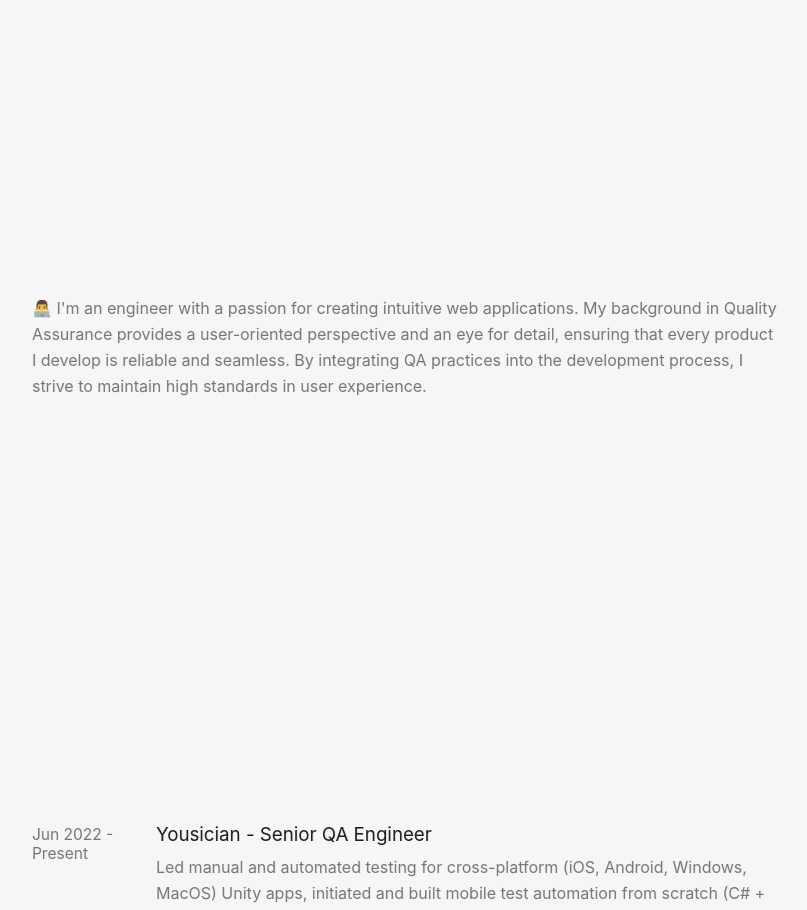
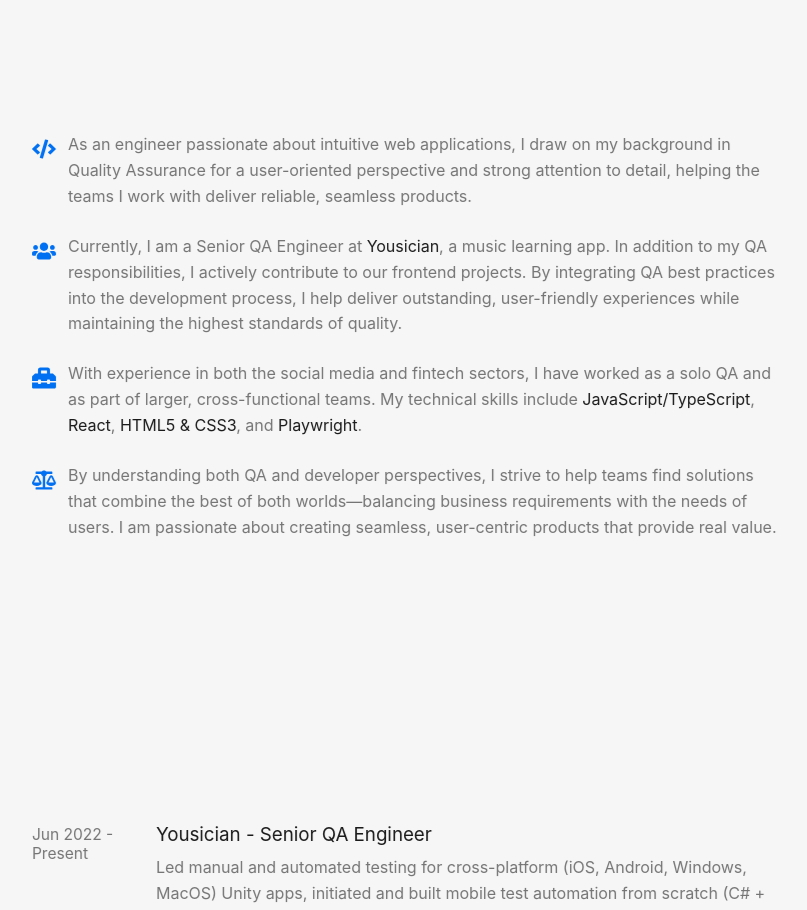
Before and after one commit to fedulovs/portfolio, a Next.js app: page / in a window 1280 px wide. Shown: the part 860-1770 px from the top of the page, without its empty margins (190-997 px from the left). Built offline with nearby package versions, Linux system fonts and the light colour scheme.

Commit message:
Add About section

```diff
--- a/components/About.tsx
+++ b/components/About.tsx
@@ -1,19 +1,98 @@
 import React from 'react';
 import { SlideInFromLeft } from './SlideInFromLeft';
+import { FaCode, FaUsers, FaToolbox, FaBalanceScale } from 'react-icons/fa';
 
-const About = () => {
-    return (
-        <SlideInFromLeft>
-            <p>
-                👨‍💻 I&apos;m an engineer with a passion for creating intuitive
-                web applications. My background in Quality Assurance provides a
-                user-oriented perspective and an eye for detail, ensuring that
-                every product I develop is reliable and seamless. By integrating
-                QA practices into the development process, I strive to maintain
-                high standards in user experience.
-            </p>
-        </SlideInFromLeft>
-    );
-};
+import styled from 'styled-components';
+
+const AboutText = styled.div`
+    a {
+        color: ${({ theme }) => theme.text};
+        &:hover {
+            opacity: 0.8;
+        }
+    }
+`;
+
+const PIconRow = styled.div`
+    display: flex;
+    align-items: flex-start;
+    gap: 0.75em;
+    margin-bottom: 1.5em;
+`;
+
+const IconStyled = styled.span`
+    display: flex;
+    font-size: 1.5em;
+    color: ${({ theme }) => theme.primary};
+    margin-top: 0.2em;
+`;
+
+const Skill = styled.span`
+    color: ${({ theme }) => theme.text};
+`;
+
+const About = () => (
+    <SlideInFromLeft>
+        <AboutText>
+            <PIconRow>
+                <IconStyled>
+                    <FaCode />
+                </IconStyled>
+                <p>
+                    As an engineer passionate about intuitive web applications,
+                    I draw on my background in Quality Assurance for a
+                    user-oriented perspective and strong attention to detail,
+                    helping the teams I work with deliver reliable, seamless
+                    products.
+                </p>
+            </PIconRow>
+            <PIconRow>
+                <IconStyled>
+                    <FaUsers />
+                </IconStyled>
+                <p>
+                    Currently, I am a Senior QA Engineer at{' '}
+                    <a
+                        href='https://yousician.com'
+                        target='_blank'
+                        rel='noopener noreferrer'
+                    >
+                        Yousician
+                    </a>
+                    , a music learning app. In addition to my QA
+                    responsibilities, I actively contribute to our frontend
+                    projects. By integrating QA best practices into the
+                    development process, I help deliver outstanding,
+                    user-friendly experiences while maintaining the highest
+                    standards of quality.
+                </p>
+            </PIconRow>
+            <PIconRow>
+                <IconStyled>
+                    <FaToolbox />
+                </IconStyled>
+                <p>
+                    With experience in both the social media and fintech
+                    sectors, I have worked as a solo QA and as part of larger,
+                    cross-functional teams. My technical skills include{' '}
+                    <Skill>JavaScript/TypeScript</Skill>, <Skill>React</Skill>,{' '}
+                    <Skill>HTML5 & CSS3</Skill>, and <Skill>Playwright</Skill>.
+                </p>
+            </PIconRow>
+            <PIconRow>
+                <IconStyled>
+                    <FaBalanceScale />
+                </IconStyled>
+                <p>
+                    By understanding both QA and developer perspectives, I
+                    strive to help teams find solutions that combine the best of
+                    both worlds—balancing business requirements with the needs
+                    of users. I am passionate about creating seamless,
+                    user-centric products that provide real value.
+                </p>
+            </PIconRow>
+        </AboutText>
+    </SlideInFromLeft>
+);
 
 export default About;
```
